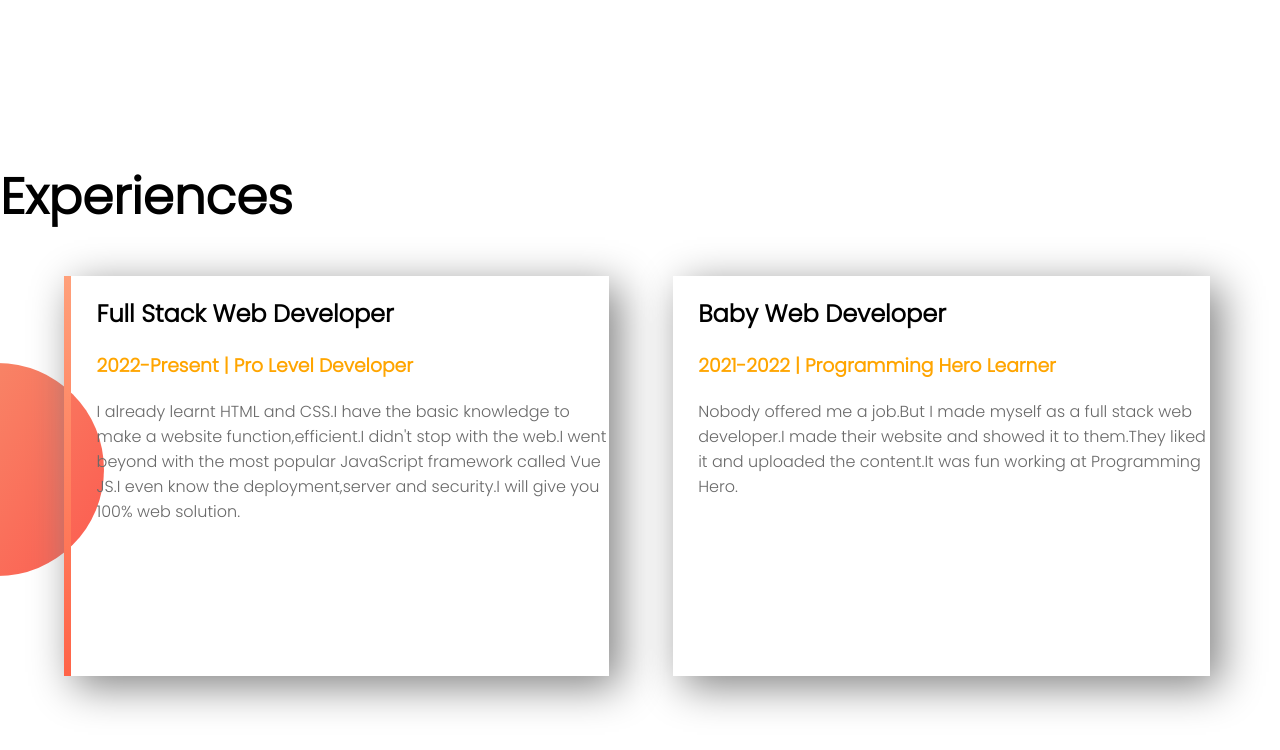
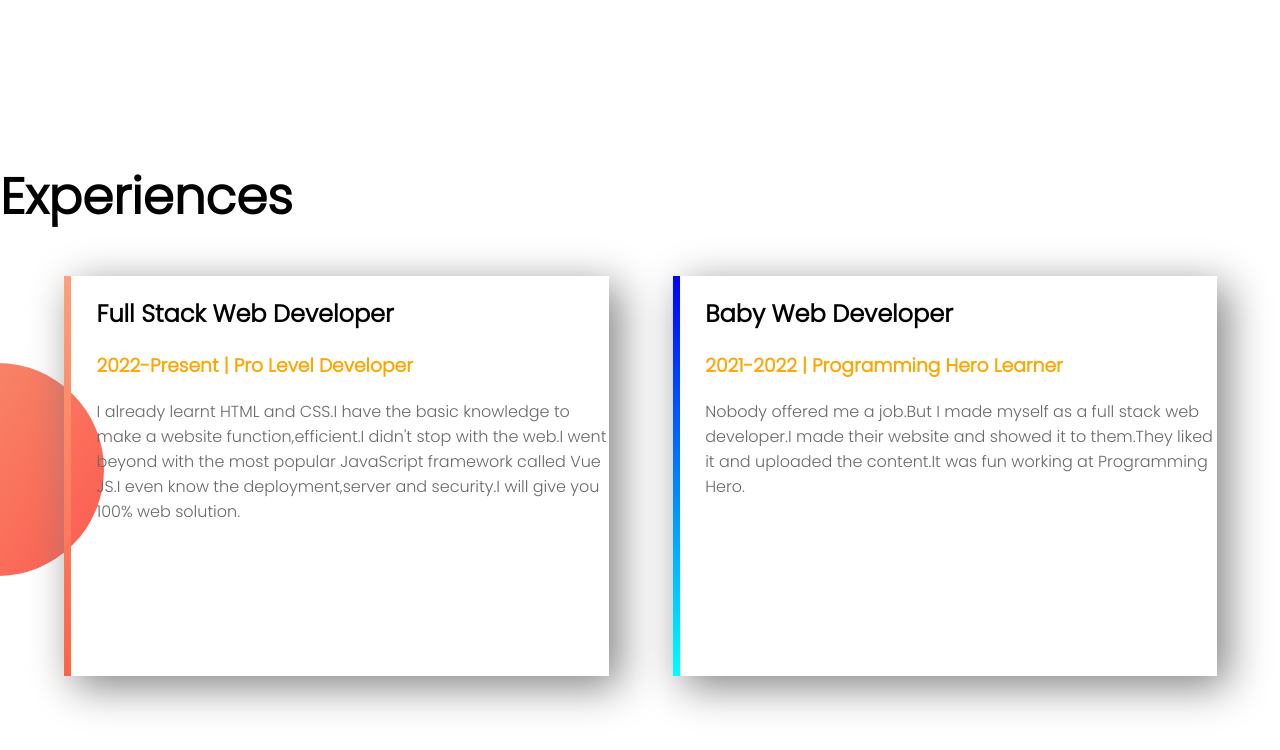
Before and after one commit to shakawatharman/Portfolio, a plain HTML site: page index.html in a window 1280 px wide. Shown: the part 1122-1872 px from the top of the page. Drawn offline with Linux system fonts and the light colour scheme.

Commit message:
finished my first ever website

```diff
--- a/index.html
+++ b/index.html
@@ -46,7 +46,8 @@
         <h3 class="orange-coloring">2022-Present | Pro Level Developer</h3>
         <p>I already learnt HTML and CSS.I have the basic knowledge to make a website function,efficient.I didn't stop with the web.I went beyond with the most popular JavaScript framework called Vue JS.I even know the deployment,server and security.I will give you 100% web solution.</p>
     </div>
-    <div class="half-width box-shadow">
+
+    <div id="baby-web" class="half-width box-shadow">
         <h2>Baby Web Developer</h2>
         <h3 class="orange-coloring">2021-2022 | Programming Hero Learner</h3>
         <p>Nobody offered me a job.But I made myself as a full stack web developer.I made their website and showed it to them.They liked it and uploaded the content.It was fun working at Programming Hero.</p>
```
